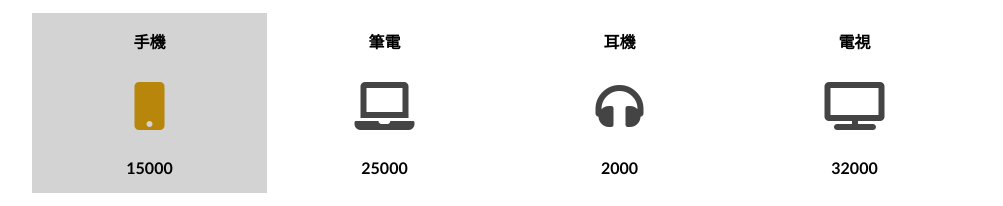
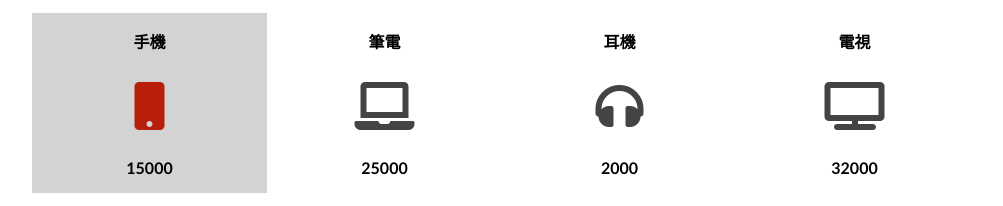
Before and after one commit to chutienyuan/20201129_test, a plain HTML site: page index.html in a window 1280 px wide. In both pictures the pointer is over the element 287 px from the left and 255 px from the top of the page. Shown: the part 150-356 px from the top of the page, without its empty margins (138-1141 px from the left). Drawn offline with Linux system fonts and the light colour scheme.

Commit message:
third change _ style

```diff
--- a/style.css
+++ b/style.css
@@ -2,52 +2,64 @@
     box-sizing: border-box;
     font-family: "Trebuchet MS", Helvetica, sans-serif;
 }
+
 .basic-border {
     border: 1px solid;
 }
+
 #store {
     max-width: 940px;
     margin: auto;
 }
+
 #store navigation {
     text-align: center;
 }
+
 #store navigation h1 {
     text-transform: uppercase;
     letter-spacing: 0.25em;
 }
+
 #store navigation ul {
     border: 1px solid;
     list-style: none;
     display: flex;
     align-items: center;
 }
+
 #store navigation ul li {
     flex: 1;
     padding: 1em;
 }
+
 #store navigation ul li:hover {
     text-decoration: underline;
     cursor: pointer;
 }
+
 #store #shop {
     display: flex;
     flex-wrap: wrap;
 }
+
 #store #shop .card {
     padding: 1em;
     width: 25%;
     text-align: center;
     font-weight: bold;
 }
+
 #store #shop .card .img {
     font-size: 3em;
     padding: 0.5em 0;
     color: #444;
 }
+
 #store #shop .card .img:hover {
-  color: darkgoldenrod;
+    color: rgb(184, 31, 11);
 }
+
 #store #shop .card:hover {
     cursor: pointer;
     background-color: lightgray;
```
Lines whose indentation alone changed are shown as unchanged.
